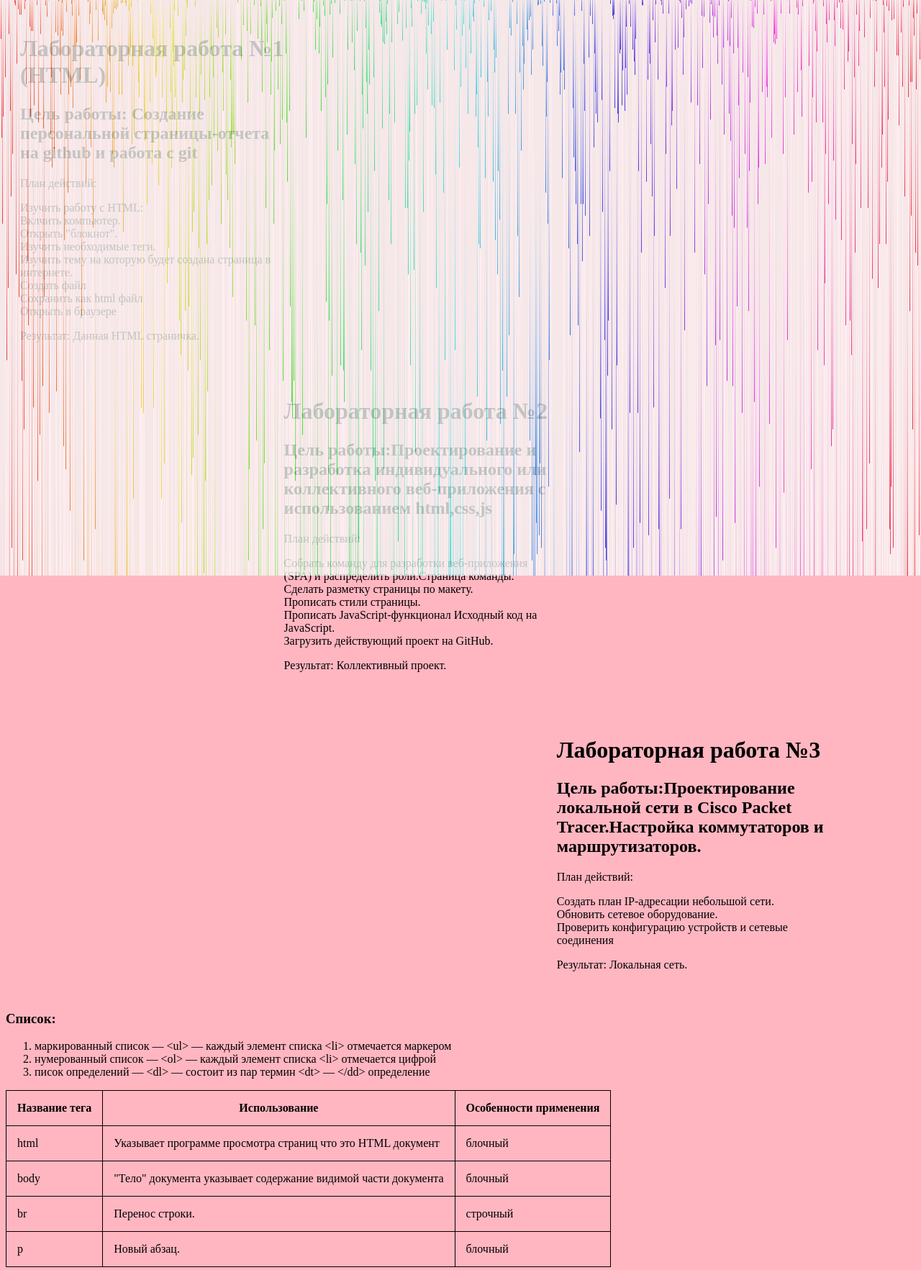
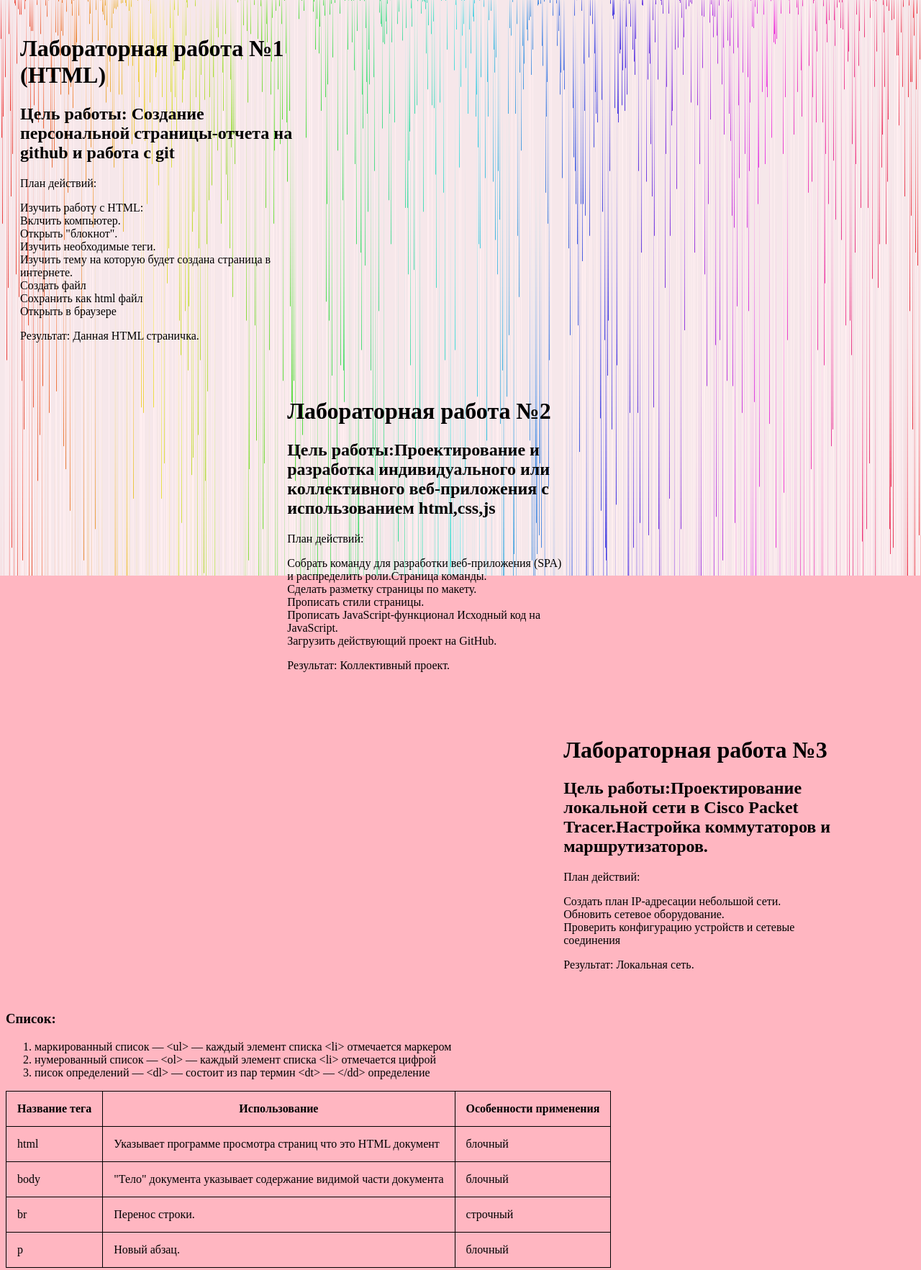
Before and after one commit to nadeeegd/lab1, a plain HTML site: page index.html in a window 1280 px wide. Shown: the top 1765 px of the page at 72% size. Drawn offline with Linux system fonts and the light colour scheme.

Commit message:
small code changes
холст под текстом
код более читаем.

```diff
--- a/index.html
+++ b/index.html
@@ -1,57 +1,16 @@
-
-
 <!DOCTYPE html>
 <html>
 <head>
-
   <meta charset="utf-8" />
   <title>HTML5</title>
+  <link href="style.css" rel="stylesheet">
+  <style type="text/css"></style>
+</head>
 
-   <link href="style.css" rel="stylesheet">
-  <style type="text/css">
-
-
-   .block1 {
-   margin-top: 40px;
-    margin-bottom: 40px;
-    margin: 0%;
-    flex-wrap: wrap;
-    flex-direction: row;
-    padding: 20px;
-    box-sizing: border-box;
-	width: 33%;
-   }
-   .block2 {
-    margin-top: 40px;
-    margin-bottom: 40px;
-    margin: 0% 14% 0% 29%;
-    flex-wrap: wrap;
-    flex-direction: row;
-    padding: 20px;
-    box-sizing: border-box;
-	width: 33%;
-
-   }
-.block3 {
-   margin-top: 40px;
-    margin-bottom: 40px;
-    margin: 1% 14% 1% 59%;
-    flex-wrap: wrap;
-    flex-direction: row;
-    padding: 20px;
-    box-sizing: border-box;
-	width: 33%;
-
-   }
-  </style>
-
-<canvas id=c></canvas>
-<canvas id=bg></canvas>
-<script type="text/javascript" src="main.js"></script>
-
-  </head>
 <body>
- <div class="block1"><h1>Лабораторная работа №1 (HTML)</h1>
+  <div class="content">
+    <div class="block1">
+      <h1>Лабораторная работа №1 (HTML)</h1>
       <h2>Цель работы: Создание персональной страницы-отчета на github и работа с git</h2>
       <p>План действий:
       <p> Изучить работу с HTML:<br>
@@ -61,11 +20,9 @@
       Изучить тему на которую будет создана страница в интернете.<br>
       Создать файл<br>
       Сохранить как html файл<br>
-  Открыть в браузере</p>
+      Открыть в браузере
       <p> Результат: Данная HTML страничка.
     </div>
-
-
     <div class="block2"><h1>Лабораторная работа №2 </h1>
       <h2>Цель работы:Проектирование и разработка индивидуального или коллективного веб-приложения с использованием html,css,js</h2>
       <p> План действий:
@@ -74,46 +31,46 @@
       Прописать стили страницы.<br>
       Прописать JavaScript-функционал Исходный код на JavaScript.<br>
       Загрузить действующий проект на GitHub.<br>
- <p> Результат: Коллективный проект.  </div>
-  <div class="block3"><h1>Лабораторная работа №3 </h1>
+      <p> Результат: Коллективный проект.
+    </div>
+    <div class="block3">
+      <h1>Лабораторная работа №3 </h1>
       <h2>Цель работы:Проектирование локальной сети в Cisco Packet Tracer.Настройка коммутаторов и маршрутизаторов.</h2>
       <p> План действий:
       <p> Создать план IP-адресации небольшой сети.<br>
       Обновить сетевое оборудование.<br>
       Проверить конфигурацию устройств и сетевые соединения<br>
-
-<p> Результат: Локальная сеть.  </div>
-
-
+      <p> Результат: Локальная сеть.
+    </div>
     <p> <h3>Список: </h3>
     <ol>
       <li>маркированный список — &ltul&gt — каждый  элемент списка &ltli&gt отмечается маркером</li>
       <li>нумерованный список — &ltol&gt — каждый элемент списка &ltli&gt отмечается цифрой</li>
       <li>писок определений — &ltdl&gt — состоит из пар термин &ltdt&gt — &lt/dd&gt определение</li>
     </ol>
-
     <table>
       <tboby>
- <tr> <th>Название тега</th><th>Использование</th><th>Особенности применения</th>	</tr>
- <tr> <td>html</td><td>Указывает программе просмотра страниц что это HTML документ</td><td>блочный</td>	</tr>
+        <tr> <th>Название тега</th><th>Использование</th><th>Особенности применения</th></tr>
+        <tr> <td>html</td><td>Указывает программе просмотра страниц что это HTML документ</td><td>блочный</td></tr>
         <tr> <td>body</td><td>"Тело" документа указывает содержание видимой части документа</td><td>блочный</td>	</tr>
- <tr> <td>br</td><td>Перенос строки.
- </td><td>строчный</td>	</tr>
- <tr> <td>p</td><td>Новый абзац.</td><td>блочный</td>	</tr>
+        <tr> <td>br</td><td>Перенос строки.</td><td>строчный</td></tr>
+        <tr> <td>p</td><td>Новый абзац.</td><td>блочный</td></tr>
       </tbody>
     </table>
-
     <form action="">
-   <p><b>Как по вашему мнению расшифровывается аббревиатура &quot;ОС&quot;?</b></p>
-   <p><input type="radio" name="answer" value="a1">Офицерский состав<Br>
-   <input type="radio" name="answer" value="a2">Операционная система<Br>
-   <input type="radio" name="answer" value="a3">Большой полосатый мух</p>
-   <p><input type="submit"></p>
+      <p><b>Как по вашему мнению расшифровывается аббревиатура &quot;ОС&quot;?</b>
+      <p><input type="radio" name="answer" value="a1">Офицерский состав</input>
+      <input type="radio" name="answer" value="a2">Операционная система</input>
+      <input type="radio" name="answer" value="a3">Большой полосатый мух</input>
+      <p><input type="submit">
     </form>
-
- <p><a href="http://htmlbook.ru/content/kak-sdelat-ssylku">Как сделать ссылку</a></p>
+    <p><a href="http://htmlbook.ru/content/kak-sdelat-ssylku">Как сделать ссылку</a>
     <img src="11.png" alt="picture">
-
-
+  </div>
+  <div class="rain">
+    <canvas id="c"></canvas>
+    <canvas id="bg"></canvas>
+    <script type="text/javascript" src="main.js"></script>
+  </div>
 </body>
 </html>
--- a/style.css
+++ b/style.css
@@ -17,15 +17,56 @@ table{
 }
 body{
  background:LightPink;
- }
-
-body {
  background-color:LightPink;
+ position: absolute;
+ width: 100%;
 }
 #c {
   opacity:.8;
 }
-canvas {
-  position:absolute;
+
+.content{
+   position: absolute;
+  z-index: 2;
+}
+
+.rain{
+    position:fixed;
   top:0; left:0;
+  z-index: 1;
 }
+
+
+ .block1 {
+   margin-top: 40px;
+   margin-bottom: 40px;
+   margin: 0%;
+   flex-wrap: wrap;
+   flex-direction: row;
+   padding: 20px;
+   box-sizing: border-box;
+   width: 33%;
+   min-width: 320px;
+ }
+ .block2 {
+  margin-top: 40px;
+  margin-bottom: 40px;
+  margin: 0% 14% 0% 29%;
+  flex-wrap: wrap;
+  flex-direction: row;
+  padding: 20px;
+  box-sizing: border-box;
+  width: 33%;
+min-width: 320px;
+}
+.block3 {
+ margin-top: 40px;
+ margin-bottom: 40px;
+ margin: 1% 14% 1% 59%;
+ flex-wrap: wrap;
+ flex-direction: row;
+ padding: 20px;
+ box-sizing: border-box;
+ width: 33%;
+ min-width: 320px;
+}
```
Lines whose indentation alone changed are shown as unchanged.
